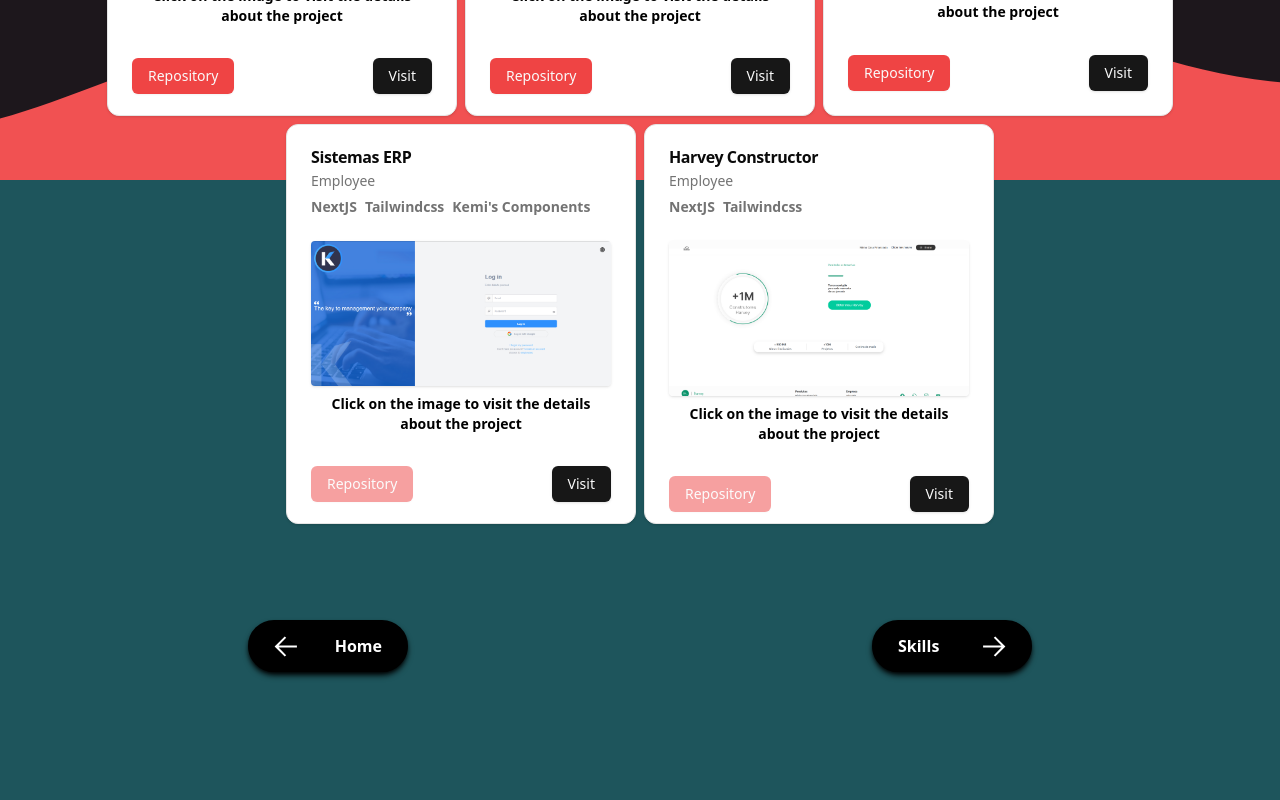
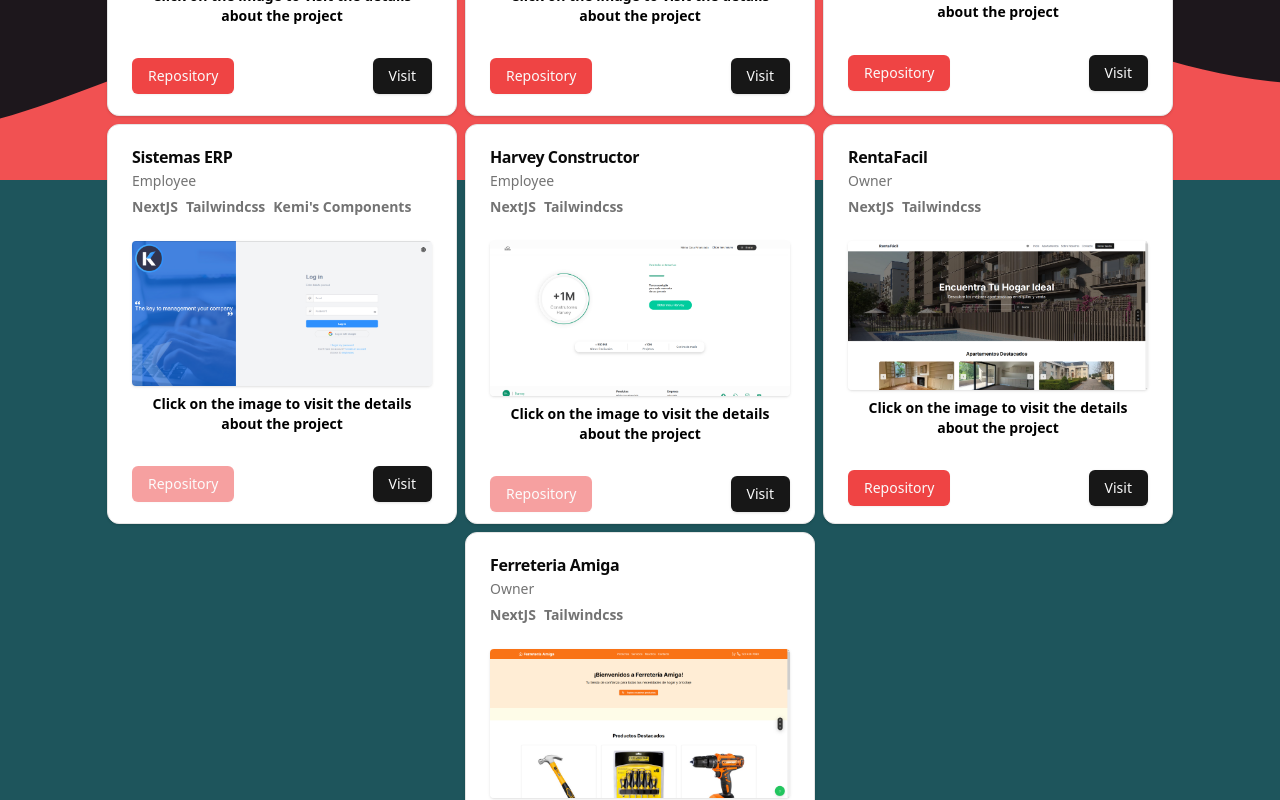
Before and after one commit to Samuelarag1/portfolio_2.0, a Next.js app: page /projects in a window 1280 px wide. Shown: the part 620-1420 px from the top of the page. Before the commit the page ends 1308 px from the top, so only its background shows below. Built offline with nearby package versions, Linux system fonts and the light colour scheme.

Commit message:
update projects

```diff
--- a/src/app/projects/page.tsx
+++ b/src/app/projects/page.tsx
@@ -75,6 +75,26 @@ function ProjectsPage() {
       participation: language.pages.projects.card_employee,
       image: "/projects/harvey-4.png",
       urlGithub: "",
+    },
+    {
+      id: 5,
+      name: "RentaFacil",
+      stack: ["NextJS", "Tailwindcss"],
+      details: "lorem ipsum",
+      urlSite: "https://apartment-rentals.vercel.app/",
+      participation: language.pages.projects.card_owner,
+      image: "/projects/rent_apartment.png",
+      urlGithub: "https://github.com/Samuelarag1/apartment-rentals",
+    },
+    {
+      id: 6,
+      name: "Ferreteria Amiga",
+      stack: ["NextJS", "Tailwindcss"],
+      details: "lorem ipsum",
+      urlSite: "https://ferreteria-amiga.vercel.app/",
+      participation: language.pages.projects.card_owner,
+      image: "/projects/ferre.png",
+      urlGithub: "https://github.com/Samuelarag1/ferreteria-amiga",
     },
   ];
   return (
```
Also changed, not shown: public/projects/ferre.png (added), public/projects/rent_apartment.png (added).
